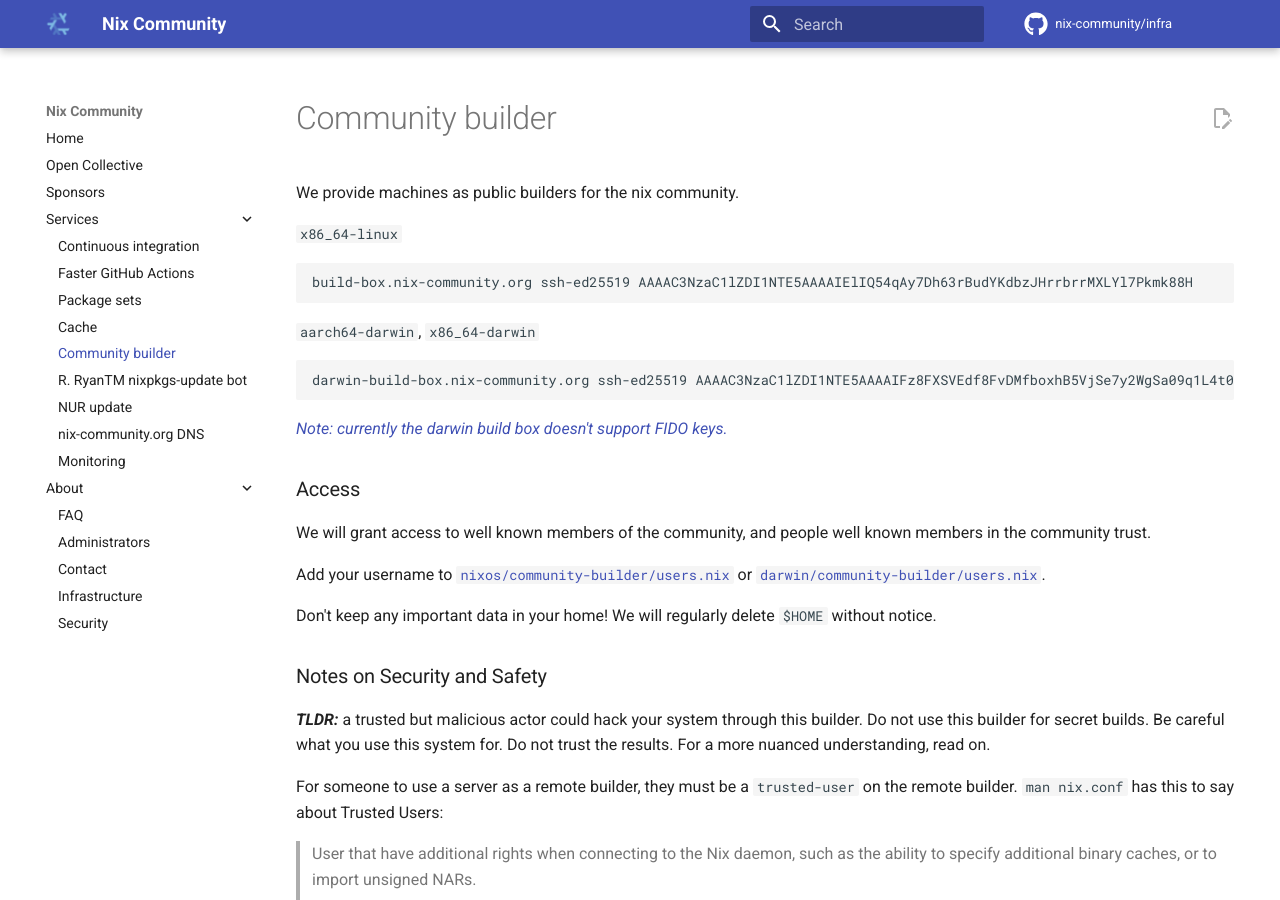
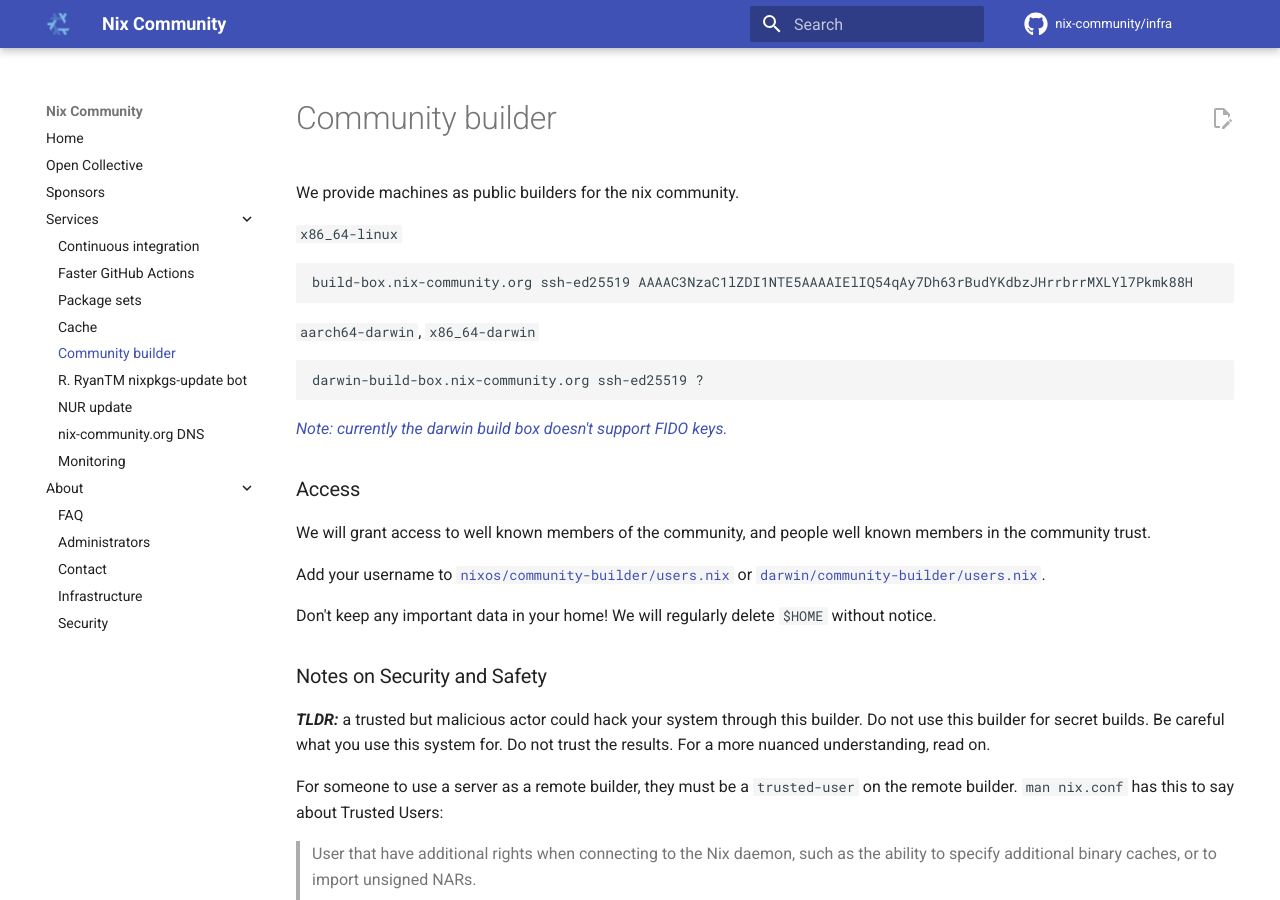
Before and after one commit to nix-community/infra, an MkDocs documentation site: the page built from docs/community-builder.md, in a window 1280 px wide and 900 px high. Built offline with MkDocs 1.6.1 and Material for MkDocs 9.7.7, drawn with Linux system fonts in a browser that asks for light colours; comment, search, counter and statistics services are not loaded.

````diff
--- a/docs/community-builder.md
+++ b/docs/community-builder.md
@@ -9,7 +9,7 @@
 `aarch64-darwin`, `x86_64-darwin`
 
 ```
-darwin-build-box.nix-community.org ssh-ed25519 AAAAC3NzaC1lZDI1NTE5AAAAIFz8FXSVEdf8FvDMfboxhB5VjSe7y2WgSa09q1L4t099
+darwin-build-box.nix-community.org ssh-ed25519 ?
 ```
 
 [_Note: currently the darwin build box doesn't support FIDO keys._](https://github.com/nix-community/infra/issues/1007)
````
Also changed, not shown: docs/infrastructure.md (+3 -3 lines), secrets.yaml (+1 -1 lines), 3 other files.
